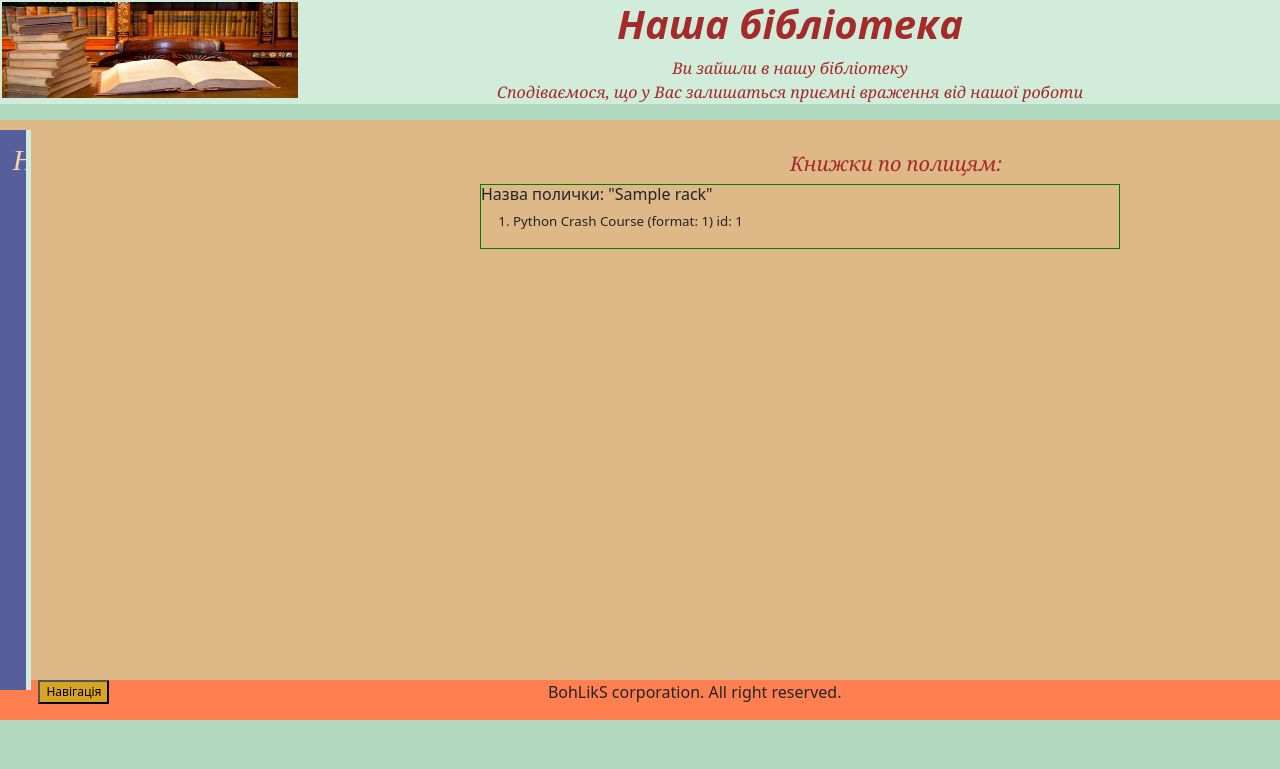
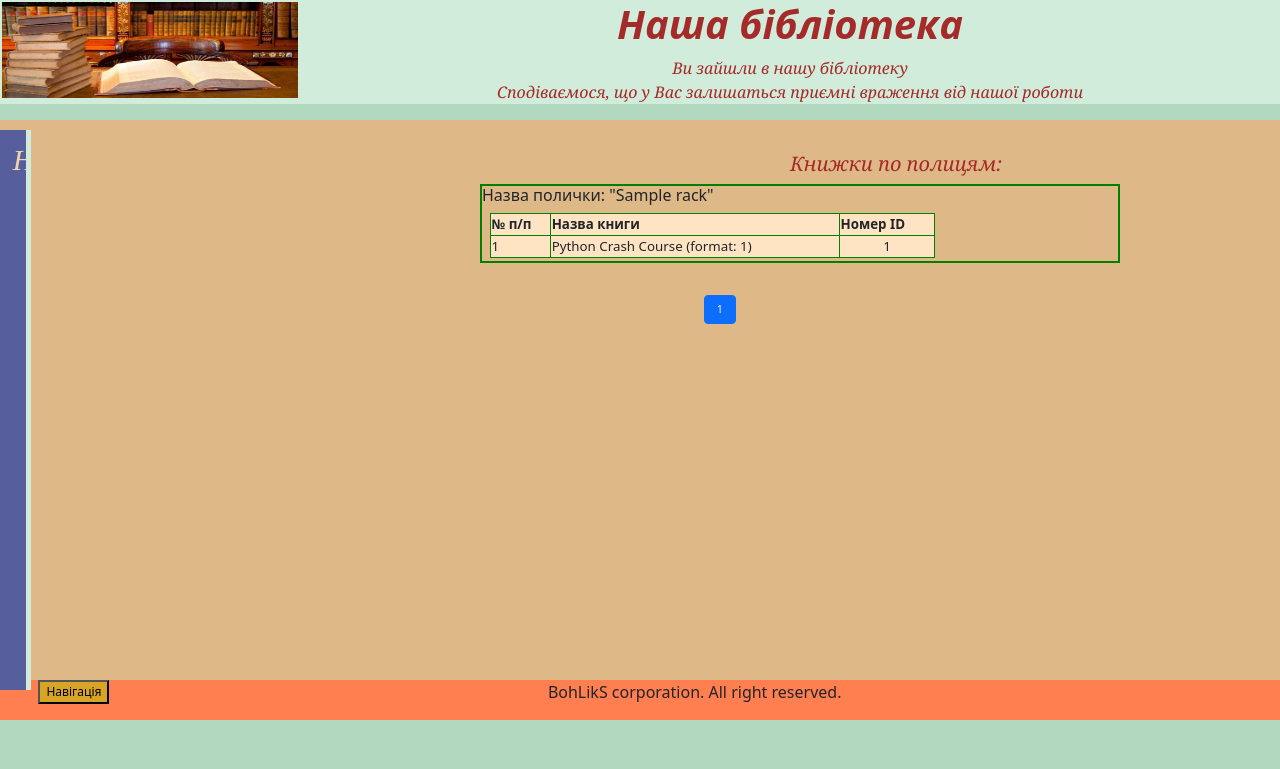
Before and after one commit to yatagan/ILS, a Django app: page /warehouse/list_items/ in a window 1280 px wide. Shown: the top 769 px of the page. Run offline with Django 4.2, Linux system fonts and the light colour scheme; a user stored in the database is signed in; data comes from the database, SQL or seed files in the repository; tables that the repository leaves empty hold one stand-in row (values such as "Sample post"); parts of the project's set-up code (start-up, migrations or seed data) failed here and were passed over.

Commit message:
pagination on page of rack

```diff
--- a/warehouse/templates/warehouse/list_items.html
+++ b/warehouse/templates/warehouse/list_items.html
@@ -1,17 +1,70 @@
 {% extends "core/base.html" %}
 
 {%  block content %}
+
   <div class="warehouse_list_item_01">
     <h5>Книжки по полицям:</h5>
   </div>
-    {% for rack in racks %}
-      <div class="warehouse_list_item_02" style="border: 1px solid green;">
-        <h6>Назва полички: "{{ rack.title }}"</h6>
-        <ol>
-          {% for book in rack.books.all %}
-            <li>{{ book }} id: {{ book.id }}</li>
-          {% endfor %}
-        </ol>
-      </div>
-    {% endfor %}
+
+  <div class="warehouse_list_item_02" style="border: 2px solid green;">
+  {% for rack in page_obj %}
+    <style>
+      #table {
+        padding: 2px;
+        width: 70%;
+        height: 3%;
+        margin-left: 8px;
+        margin-bottom: 3px;
+        border: 1px solid black;
+      }
+
+      body {
+        counter-reset: sectionCounter 1;
+      }
+
+      section {
+        counter-increment: sectionCounter;
+      }
+
+    </style>
+
+    <h6>Назва полички: "{{ rack.title }}"</h6>
+
+          <table id="table" >
+            <thead>
+              <th>№ п/п</th>
+              <th>Назва книги</th>
+              <th>Номер ID</th>
+            </thead>
+            {% for book in rack.books.all %}
+            <tbody>
+              <tr>
+                <td>1</td>
+                <td>{{ book }}</td>
+                <td style="text-align: center;">{{ book.id }}</td>
+              </tr>
+            </tbody>
+            {% endfor %}
+          </table>
+
+  {% endfor %}
+  </div>
+  <div>
+    <nav arial-label="...">
+      <ul class="pagination">
+        {% for page in page_obj.paginator.page_range %}
+          {% if page_obj.number == page %}
+            <li class="page-item active" arial-current="page">
+              <a class="page-link" href="?page={{ page }}">{{ page }}</a>
+            </li>
+          {% elif page > page_obj.number|add:-2 and page < page_obj.number|add:2 %}
+            <li class="page-item">
+              <a class="page-link" href="?page={{ page }}">{{ page }}</a>
+            </li>
+          {% endif %}
+        {% endfor%}
+      </ul>
+    </nav>
+  </div>
+
 {% endblock content %}
--- a/warehouse/views.py
+++ b/warehouse/views.py
@@ -27,10 +27,13 @@ def index(request):
 
 @login_required
 def list_items(request):
+    NUMBER_ITEMS_ON_RACK = 1
     if Librarian.objects.filter(id=request.user.id).exists():
-        racks = Rack.objects.filter(title__isnull=False)
-
-        context ={'racks': racks}
+        page_num = (request.GET.get('page', 1))
+        racks = Rack.objects.filter(title__isnull=False).order_by('pk')
+        paginator = Paginator(racks, NUMBER_ITEMS_ON_RACK)
+        page_obj = paginator.get_page(page_num)
+        context ={'page_obj': page_obj}#, 'racks': racks}
         return render(request, 'warehouse/list_items.html', context)
     else:
         return HttpResponse("У Вас не має таких прав", status=401)
```
